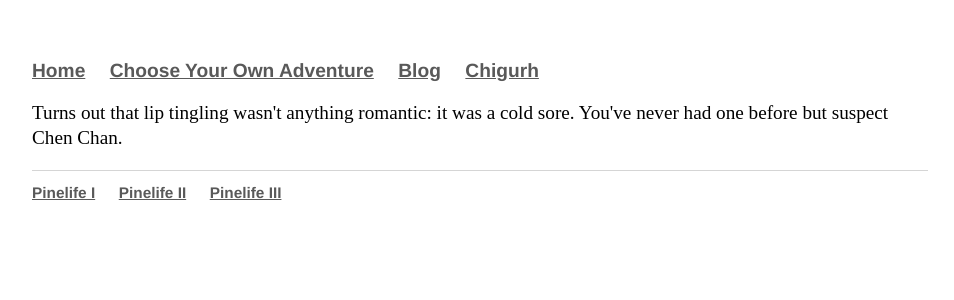
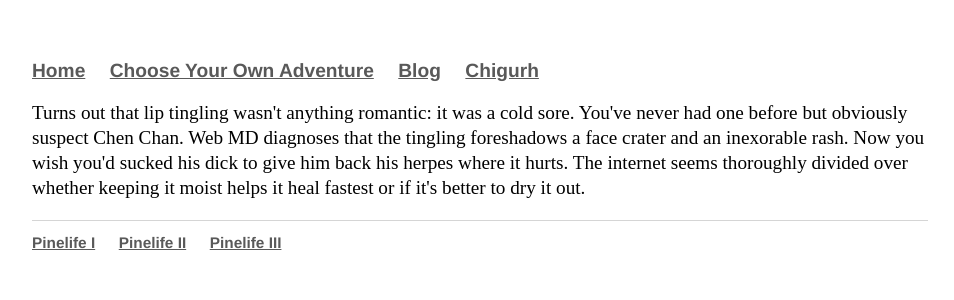
Before and after one commit to Pinelife/pinelife.github.io, a Jekyll site: the page built from Hellhole/Room8.html, in a window 1280 px wide. Shown: the top 300 px of the page, without its empty margins (160-1114 px from the left). Built offline with Jekyll 4.4.1, drawn with Linux system fonts in a browser that asks for light colours.

Commit message:
Update Room8.html

```diff
--- a/Hellhole/Room8.html
+++ b/Hellhole/Room8.html
@@ -3,5 +3,8 @@ layout: default
 title: Pinelife
 ---
 <p>
-Turns out that lip tingling wasn't anything romantic: it was a cold sore. You've never had one before but suspect Chen Chan.
+Turns out that lip tingling wasn't anything romantic: it was a cold sore. You've never had one before but obviously suspect Chen Chan.
+  Web MD diagnoses that the tingling foreshadows a face crater and an inexorable rash. Now you wish you'd sucked his dick to give him back his herpes where it hurts.
+  The internet seems thoroughly divided over whether keeping it moist helps it heal fastest or if it's better to dry it out.
+
 </p>
```
